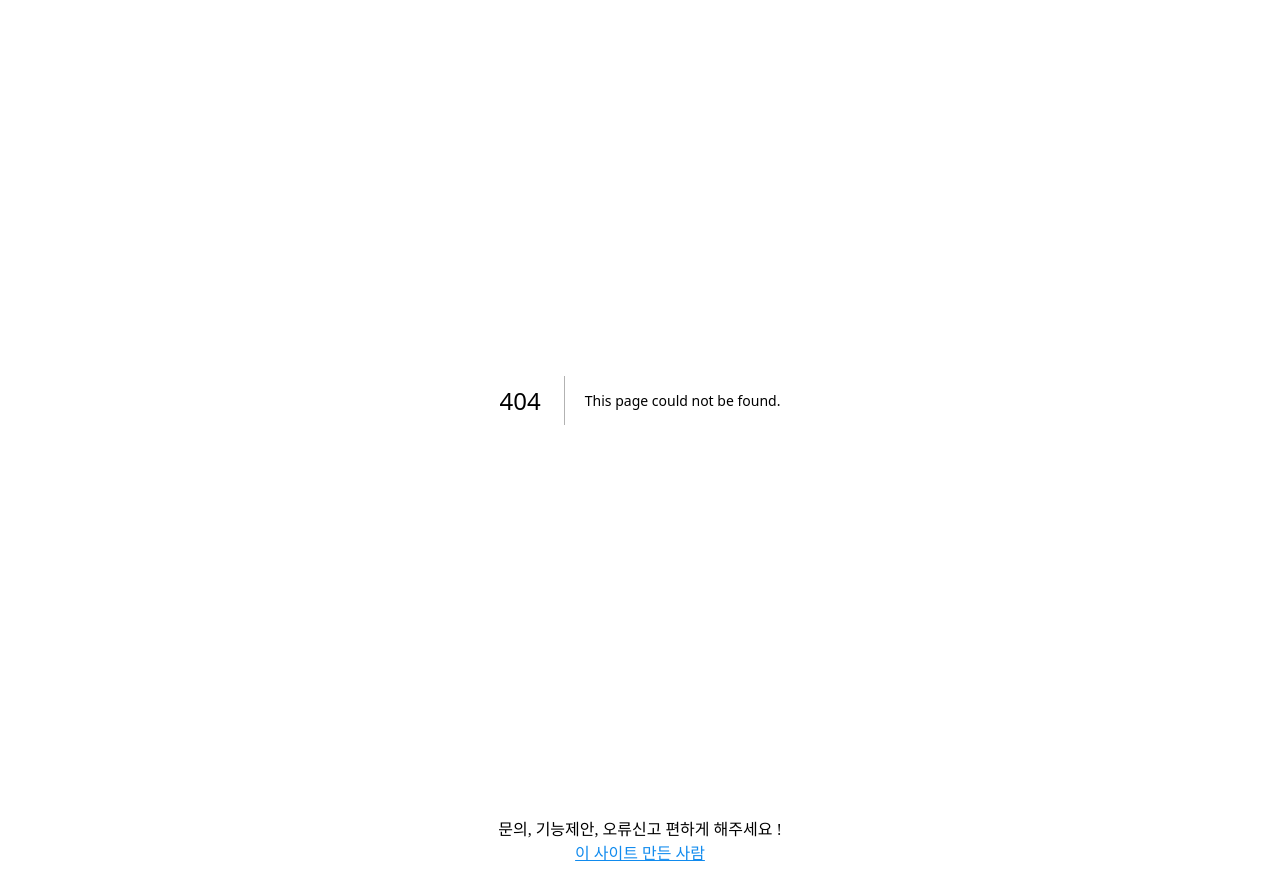
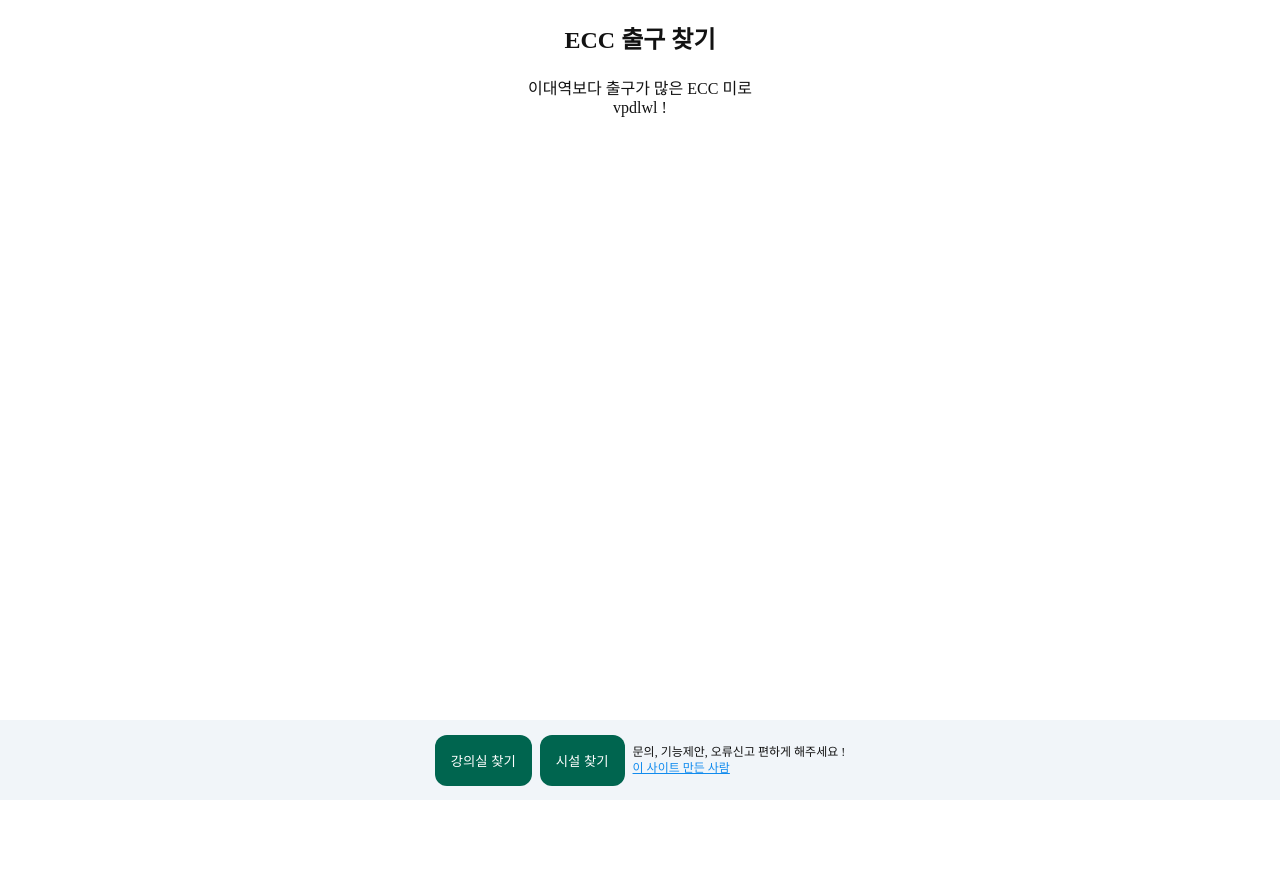
Before and after one commit to seondal/EcCuseMe, a Next.js app: page /facility in a window 1280 px wide. Before the commit this address had no page. After the commit the page ends 800 px from the top, so only its background shows below. Built offline with nearby package versions, Linux system fonts and the light colour scheme.

Commit message:
✨ feat :  푸터 네비게이션 바

```diff
--- /dev/null
+++ b/src/app/facility/page.tsx
@@ -0,0 +1,3 @@
+export default function Page() {
+  return <>vpdlwl !</>;
+}
--- a/src/app/globals.css
+++ b/src/app/globals.css
@@ -5,6 +5,7 @@
 :root {
   --font-family: -apple-system, BlinkMacSystemFont, "Segoe UI", Roboto, Oxygen-Sans, Ubuntu, Cantarell, "Helvetica Neue", sans-serif;
   --background: #ffffff;
+  --background-secondary: rgb(241 245 249);
   --text: #121212;
   --text-secondary: #999;
   --link: #118bee;
@@ -15,6 +16,7 @@
   :root {
     --text: #ffffff;
     --background: #202124;
+    --background-secondary: rgb(71 85 105);
   }
 }
 
--- a/src/app/layout.tsx
+++ b/src/app/layout.tsx
@@ -3,6 +3,7 @@ import { Analytics } from "@vercel/analytics/react";
 import "./globals.css";
 import { ADSENSE_ACCOUNT, GA_TAG } from "@/constants/env";
 import { GoogleAnalytics } from "@next/third-parties/google";
+import Link from "next/link";
 
 export const metadata: Metadata = {
   title: "ECC 출구 찾기",
@@ -21,12 +22,24 @@ export default function RootLayout({
     <html lang="kor">
       <body>
         <header></header>
-        <main className="text-center max-w-96 m-auto">{children}</main>
+        <main className="text-center max-w-96 m-auto pb-20">
+          <h2>ECC 출구 찾기</h2>
+          <div>이대역보다 출구가 많은 ECC 미로</div>
+          {children}
+        </main>
         <Analytics />
         <GoogleAnalytics gaId={GA_TAG} />
-        <footer className="text-center p-4">
-          <div>문의, 기능제안, 오류신고 편하게 해주세요 !</div>
-          <a href="https://toss.me/seondal">이 사이트 만든 사람</a>
+        <footer className="fixed bottom-0 right-0 left-0 flex items-center justify-center gap-2 h-20 bg-secondary">
+          <Link href={"/"}>
+            <button>강의실 찾기</button>
+          </Link>
+          <Link href={"/facility"}>
+            <button>시설 찾기</button>
+          </Link>
+          <div className="text-xs">
+            <div>문의, 기능제안, 오류신고 편하게 해주세요 !</div>
+            <a href="https://toss.me/seondal">이 사이트 만든 사람</a>
+          </div>
         </footer>
       </body>
     </html>
--- a/src/app/page.tsx
+++ b/src/app/page.tsx
@@ -15,8 +15,6 @@ export default function Home() {
 
   return (
     <>
-      <h2>ECC 출구 찾기</h2>
-      <div>이대역보다 출구가 많은 ECC 미로</div>
       <div>강의실 번호 입력하고 가장 가까운 출구 찾기</div>
       <div className="font-bold text-center my-4 text-3xl">
         <span>B </span>
@@ -32,7 +30,7 @@ export default function Home() {
         />
         <span> 호</span>
       </div>
-      <div className="bg-slate-100 dark:bg-slate-600 p-4 my-4">
+      <div className="bg-secondary p-4 my-4">
         {data?.closestExit === 0 ? (
           <>올바른 강의실 번호를 입력해주세요</>
         ) : (
@@ -62,7 +60,7 @@ export default function Home() {
         width={320}
         height={100}
         unit={"DAN-UR1xj929Pmx2ug2Y"}
-        style="mt-4"
+        style="mt-1"
       />
     </>
   );
--- a/tailwind.config.ts
+++ b/tailwind.config.ts
@@ -13,6 +13,9 @@ const config: Config = {
         "gradient-conic":
           "conic-gradient(from 180deg at 50% 50%, var(--tw-gradient-stops))",
       },
+      colors: {
+        secondary: "var(--background-secondary)",
+      },
     },
   },
   plugins: [],
```
Also changed, not shown: src/components/Navigation.tsx (added).
